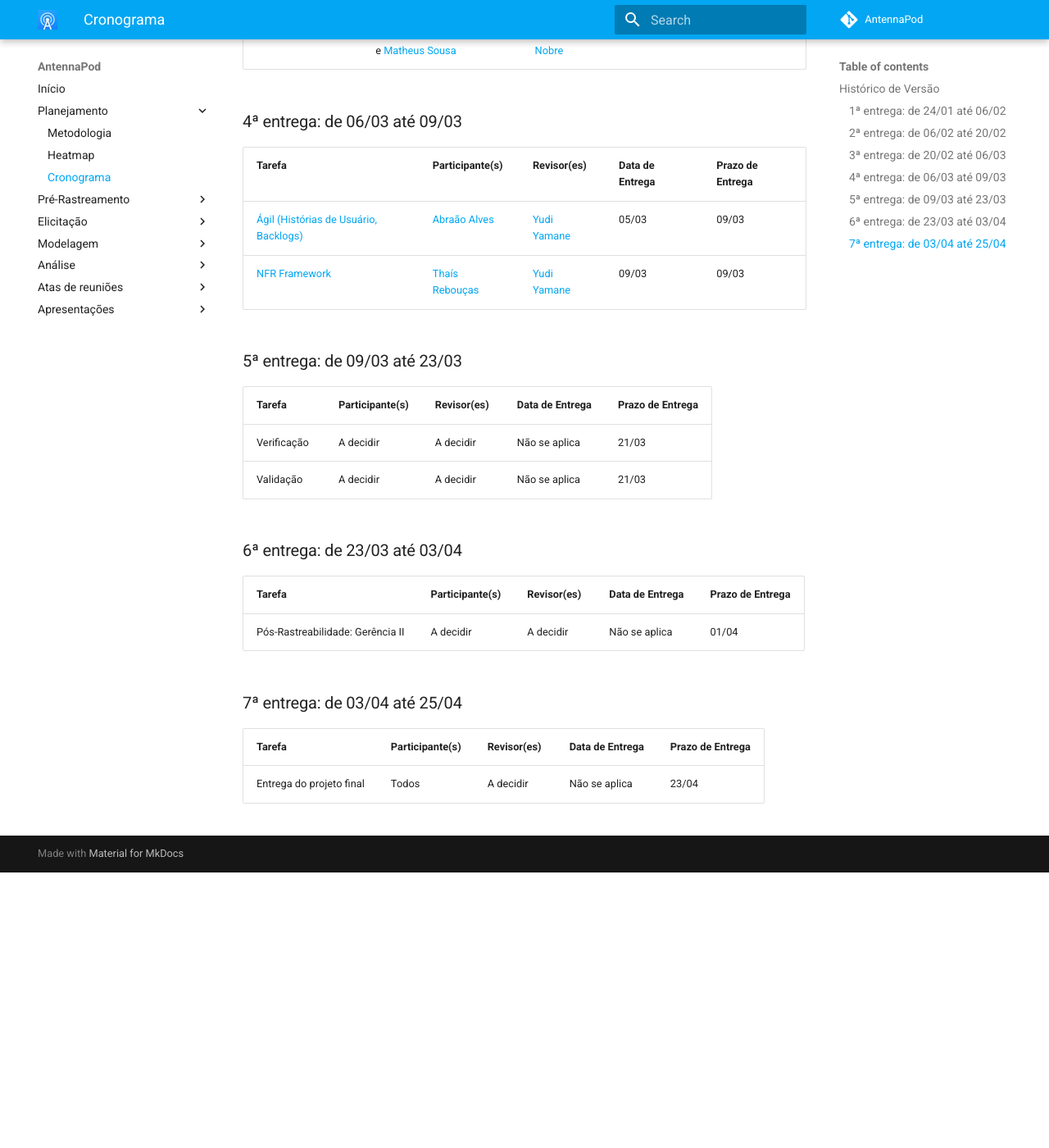
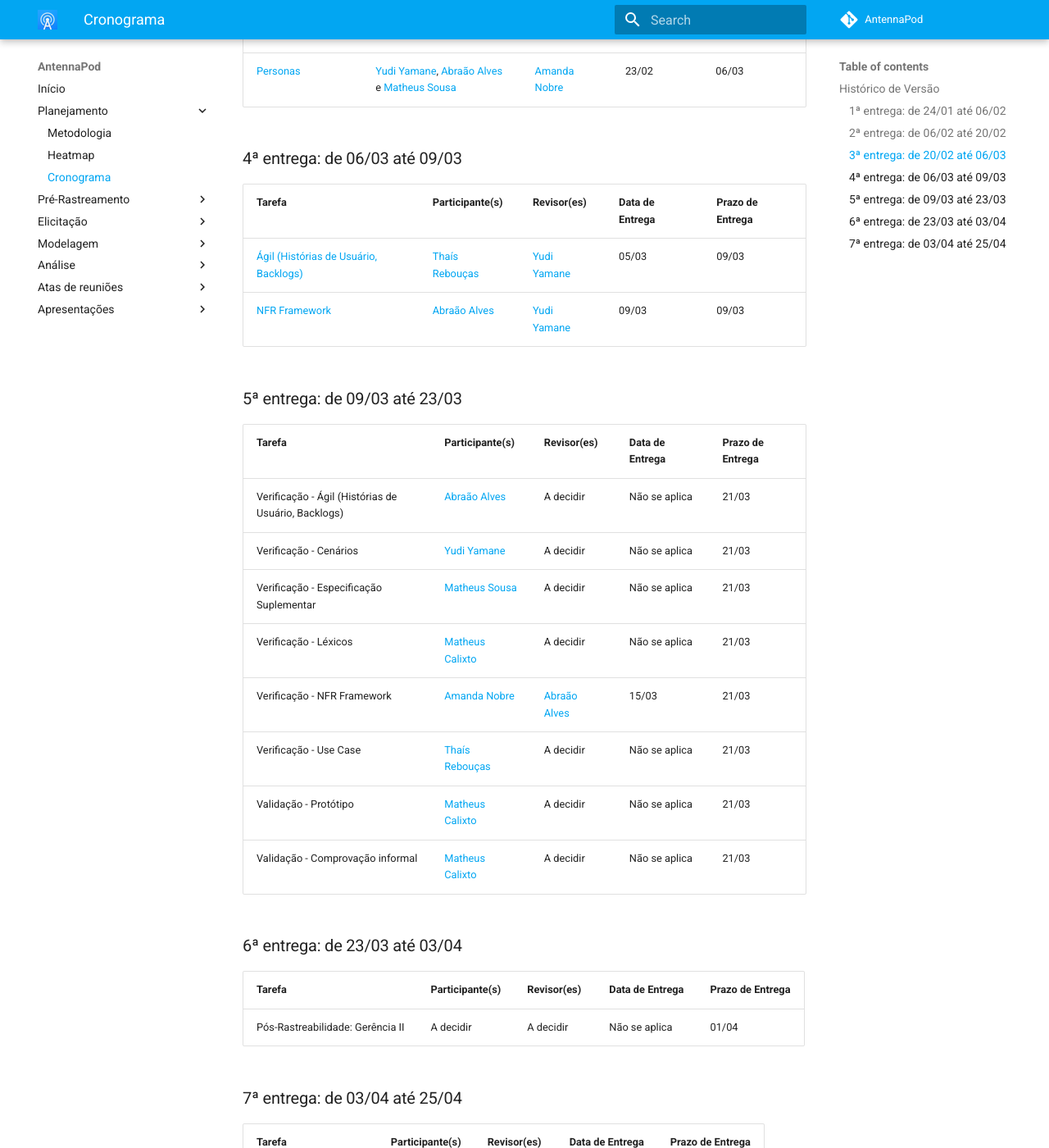
Before and after one commit to Requisitos-de-Software/2021.2-AntennaPod, an MkDocs documentation site: the page built from docs/planejamento/cronograma.md, in a window 1280 px wide and 1400 px high, scrolled down 1585 px. Shown: the whole window at 82% size. Built offline with MkDocs 1.6.1 and Material for MkDocs 9.7.7, drawn with Linux system fonts in a browser that asks for light colours; comment, search, counter and statistics services are not loaded; before the commit the page ends 2649 px from its top, so only the background shows below that; some of the changed text lies outside the part shown.

Commit message:
:repeat:(#65): adicao da primeira versao

```diff
--- a/docs/planejamento/cronograma.md
+++ b/docs/planejamento/cronograma.md
@@ -7,6 +7,7 @@
 | 03.02.2022 | 1.0    | Criação do documento e do cronograma    | [Amanda Nobre](https://github.com/AmandaNbr) e [Abraão Alves](https://github.com/Abraao1231) | [Matheus Sousa](https://github.com/gatotabaco) |
 | 18.02.2022 | 1.1    | Criação de uma nova versão do documento | [Thais Rebouças](https://github.com/Thais-ra)                                                | [Amanda Nobre](https://github.com/AmandaNbr)   |
 | 13.03.2022 | 1.2    | Adição de novas tarefas                 | [Amanda Nobre](https://github.com/AmandaNbr)                                                 | [Yudi Yamane](https://github.com/yudi-azvd)    |
+| 18.03.2022 | 1.3    | Adição de novas tarefas                 | [Amanda Nobre](https://github.com/AmandaNbr)                                                 | -                                              |
 
 ### 1ª entrega: de 24/01 até 06/02
 
@@ -37,16 +38,22 @@
 
 ### 4ª entrega: de 06/03 até 09/03
 
-| Tarefa                                                                                                                | Participante(s)                               | Revisor(es)                                 | Data de Entrega | Prazo de Entrega |
-| --------------------------------------------------------------------------------------------------------------------- | --------------------------------------------- | ------------------------------------------- | --------------- | ---------------- |
-| [Ágil (Histórias de Usuário, Backlogs)](https://requisitos-de-software.github.io/2021.2-AntennaPod/modelagem/backlog/) | [Abraão Alves](https://github.com/Abraao1231) | [Yudi Yamane](https://github.com/yudi-azvd) | 05/03           | 09/03            |
-| [NFR Framework](https://requisitos-de-software.github.io/2021.2-AntennaPod/modelagem/nfr-framework/)                  | [Thaís Rebouças](https://github.com/Thais-ra) | [Yudi Yamane](https://github.com/yudi-azvd) | 09/03           | 09/03            |
+| Tarefa                                                                                                                 | Participante(s)                               | Revisor(es)                                 | Data de Entrega | Prazo de Entrega |
+| ---------------------------------------------------------------------------------------------------------------------- | --------------------------------------------- | ------------------------------------------- | --------------- | ---------------- |
+| [Ágil (Histórias de Usuário, Backlogs)](https://requisitos-de-software.github.io/2021.2-AntennaPod/modelagem/backlog/) | [Thaís Rebouças](https://github.com/Thais-ra) | [Yudi Yamane](https://github.com/yudi-azvd) | 05/03           | 09/03            |
+| [NFR Framework](https://requisitos-de-software.github.io/2021.2-AntennaPod/modelagem/nfr-framework/)                   | [Abraão Alves](https://github.com/Abraao1231) | [Yudi Yamane](https://github.com/yudi-azvd) | 09/03           | 09/03            |
 
 ### 5ª entrega: de 09/03 até 23/03
-| Tarefa      | Participante(s) | Revisor(es) | Data de Entrega | Prazo de Entrega |
-| ----------- | --------------- | ----------- | --------------- | ---------------- |
-| Verificação | A decidir       | A decidir   | Não se aplica   | 21/03            |
-| Validação   | A decidir       | A decidir   | Não se aplica   | 21/03            |
+| Tarefa                                              | Participante(s)                                  | Revisor(es)                                   | Data de Entrega | Prazo de Entrega |
+| --------------------------------------------------- | ------------------------------------------------ | --------------------------------------------- | --------------- | ---------------- |
+| Verificação - Ágil (Histórias de Usuário, Backlogs) | [Abraão Alves](https://github.com/Abraao1231)    | A decidir                                     | Não se aplica   | 21/03            |
+| Verificação - Cenários                              | [Yudi Yamane](https://github.com/yudi-azvd)      | A decidir                                     | Não se aplica   | 21/03            |
+| Verificação - Especificação Suplementar             | [Matheus Sousa](https://github.com/gatotabaco)   | A decidir                                     | Não se aplica   | 21/03            |
+| Verificação - Léxicos                               | [Matheus Calixto](https://github.com/matheuscvp) | A decidir                                     | Não se aplica   | 21/03            |
+| Verificação - NFR Framework                         | [Amanda Nobre](https://github.com/AmandaNbr)     | [Abraão Alves](https://github.com/Abraao1231) | 15/03           | 21/03            |
+| Verificação - Use Case                              | [Thaís Rebouças](https://github.com/Thais-ra)    | A decidir                                     | Não se aplica   | 21/03            |
+| Validação - Protótipo                               | [Matheus Calixto](https://github.com/matheuscvp) | A decidir                                     | Não se aplica   | 21/03            |
+| Validação - Comprovação informal                    | [Matheus Calixto](https://github.com/matheuscvp) | A decidir                                     | Não se aplica   | 21/03            |
 
 ### 6ª entrega: de 23/03 até 03/04
 
```
